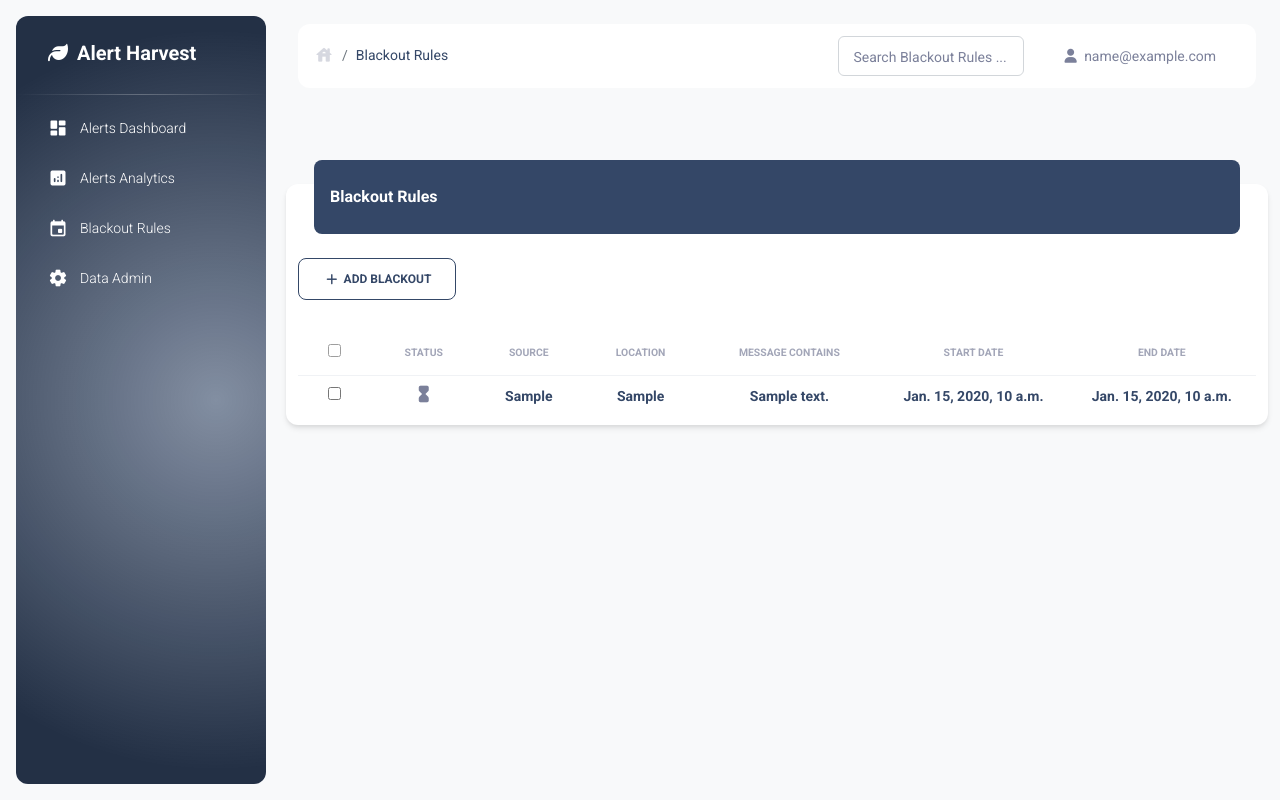
After one commit to gillesdelhaes/AlertHarvest, a Django app: page /viz/blackout_rules/ in a window 1280 px wide. The commit adds this page. Run offline with Django 5.2, Linux system fonts and the light colour scheme; a user stored in the database is signed in; tables that the repository leaves empty hold one stand-in row (values such as "Sample post"); parts of the project's set-up code (start-up, migrations or seed data) failed here and were passed over; some libraries are stand-ins or nearby versions.

Commit message:
Ground work for blackout rules handling

```diff
--- a/AlertHarvest/alerts_api/urls.py
+++ b/AlertHarvest/alerts_api/urls.py
@@ -11,4 +11,5 @@ urlpatterns = [
     path('unacknowledge_alert/<int:alert_id>/', views.unacknowledge_alert, name='unacknowledge_alert'),
     path('pin_alert/<int:alert_id>/', views.pin_alert, name='pin_alert'),
     path('unpin_alert/<int:alert_id>/', views.unpin_alert, name='unpin_alert'),
+    path('delete_blackout_bulk/', views.delete_blackout_bulk, name='delete_blackout_bulk'),
 ]
--- a/AlertHarvest/alerts_visualization/urls.py
+++ b/AlertHarvest/alerts_visualization/urls.py
@@ -16,4 +16,6 @@ urlpatterns = [
         template_name="accounts/password_change_done.html"
     ), name="password_change_done"),
     path('autosave_notes/', views.auto_save_notes, name='auto_save_notes'),
+    path('blackout_rules/', views.blackout_rules, name='blackout_rules'),
+    path('create_blackout_rule/', views.create_blackout_rule, name='create_blackout_rule'),
 ]
--- a/AlertHarvest/alerts_visualization/views.py
+++ b/AlertHarvest/alerts_visualization/views.py
@@ -1,15 +1,16 @@
-from django.shortcuts import render, get_object_or_404
+from django.shortcuts import render, get_object_or_404, redirect
 from django.db.models import Count, Q
 from django.utils import timezone
 from django.db import models
 from django.db.models.functions import TruncDate
-from alerts_api.models import Alert
+from alerts_api.models import Alert, BlackoutRule
 from datetime import datetime, timedelta
 from django.contrib.auth.decorators import login_required
 from django.views.decorators.http import require_POST
 from django.views.decorators.csrf import csrf_exempt
 from django.http import JsonResponse
 import json
+from .forms import BlackoutRuleForm
 
 def update_expired_status():
     now = datetime.now()
@@ -175,3 +176,35 @@ def auto_save_notes(request):
         return JsonResponse({'status': 'success', 'message': 'Auto-save successful'})
     except Exception as e:
         return JsonResponse({'status': 'error', 'message': str(e)}, status=500)
+
+@login_required
+def blackout_rules(request):
+    rules = BlackoutRule.objects.all().order_by('-start_date')
+
+    # Compute the current time
+    current_time = timezone.now()
+
+    # Annotate each rule with a status
+    for rule in rules:
+        if rule.end_date < current_time and rule.start_date < current_time:
+            rule.status_icon = 'expired'
+        elif rule.start_date <= current_time and current_time <= rule.end_date:
+            rule.status_icon = "active"
+        elif rule.start_date > current_time and rule.end_date > current_time:
+            rule.status_icon = "upcoming"
+        else:
+            rule.status_icon = "invalid"
+
+    return render(request, 'alerts_visualization/blackout_rules.html', {'rules': rules})
+
+@login_required
+def create_blackout_rule(request):
+    if request.method == 'POST':
+        form = BlackoutRuleForm(request.POST)
+        if form.is_valid():
+            form.save()
+            return redirect('viz:blackout_rules')  # Redirect to a page that lists blackout rules
+    else:
+        form = BlackoutRuleForm()
+
+    return render(request, 'alerts_visualization/create_blackout_rule.html', {'form': form})
--- a/AlertHarvest/static/js/dashboard.js
+++ b/AlertHarvest/static/js/dashboard.js
@@ -235,6 +235,42 @@ function unpinAlert(alertId) {
     });
 }
 
+// POTENTIALLY TO MOVE TO OWN FILE
+// Function to handle bulk acknowledgment
+function deleteSelectedBlackouts() {
+    var selectedAlerts = getSelectedAlerts();
+
+    // Prepare the JSON data with selected alert IDs
+    const requestData = {
+        rule_ids: selectedAlerts
+    };
+
+    // Send a PUT request using jQuery Ajax
+    $.ajax({
+        type: 'PUT',
+        url: '/api/delete_blackout_bulk/',
+        contentType: 'application/json',
+        data: JSON.stringify(requestData),
+        success: function (response) {
+            // Handle success response
+            console.log(response);
+            // Optionally update the UI or perform other actions on success
+
+            // Refresh the page after a short delay (e.g., 500 milliseconds)
+            setTimeout(function () {
+                location.reload();
+            }, 500);
+        },
+        error: function (error) {
+            // Handle error response
+            console.error(error);
+            // Optionally show an error message or perform other actions on error
+        }
+    });
+    console.log("Acknowledge selected alerts:", selectedAlerts);
+}
+
+
 //Search Function
 document.addEventListener("DOMContentLoaded", function() {
     var searchInput = document.getElementById("searchInput");
--- /dev/null
+++ b/AlertHarvest/templates/alerts_visualization/blackout_rules.html
@@ -0,0 +1,118 @@
+{% extends 'base.html' %}
+{% load static %}
+
+{% block breadcrumb %}
+<li class="breadcrumb-item text-sm text-dark active" aria-current="page">Blackout Rules</li>
+{% endblock breadcrumb %}
+
+{% block ExtraTopBar %}
+<div class="collapse navbar-collapse mt-sm-0 mt-2 me-md-0 me-sm-4" id="navbar">
+    <div class="ms-md-auto pe-md-3 d-flex align-items-center">
+      <div class="input-group input-group-outline">
+        <label class="form-label">Search Blackout Rules ...</label>
+        <input type="text" class="form-control" id="searchInput">
+      </div>
+</div>
+{% endblock ExtraTopBar %}
+
+
+
+{% block content %}
+<!-- Table of alerts-->
+<div class="container-fluid py-4">
+    <div class="row">
+        <div class="card my-4">
+          <div class="card-header p-0 position-relative mt-n4 mx-3 z-index-2">
+            <div class="bg-dark border-radius-lg pt-4 pb-3">
+              <h6 class="text-white text-capitalize ps-3">Blackout Rules</h6>
+            </div>
+          </div>
+          <div class="card-body px-0 pb-2">
+            <div class="table-responsive p-0">
+                {% comment %} <a href="{% url 'viz:create_blackout_rule' %}" class="btn btn-outline-dark me-2"><i class="material-icons">add</i>Add blackout</a>
+                <div id="bulkActionButtons" class="d-none mx-3 mb-3">
+                    <button class="btn btn-outline-danger me-2" onclick="deleteSelectedBlackouts()">
+                        <i class="material-icons">checklist</i> Delete selection
+                    </button>
+                    {% comment %} <button class="btn btn-outline-primary me-2" onclick="closeSelectedAlerts()">
+                        <i class="material-icons">inventory_2</i> Archive selection
+                    </button>
+                </div> {% endcomment %}
+
+
+                <div class="d-flex justify-content-between align-items-center mb-3">
+                    <!-- Buttons -->
+                    <div>
+                        <a href="{% url 'viz:create_blackout_rule' %}" class="btn btn-outline-dark me-2">
+                            <i class="material-icons">add</i> Add blackout
+                        </a>
+                        <div id="bulkActionButtons" class="d-none d-inline">
+                            <button class="btn btn-outline-danger me-2" onclick="deleteSelectedBlackouts()">
+                                <i class="material-icons">delete</i> Delete selection
+                            </button>
+                        </div>
+                    </div>
+                </div>
+
+              <table class="table align-items-center mb-0 table-hover">
+                <thead>
+                  <tr>
+                     <!-- Add a new th for the checkbox -->
+                     <th class="text-center text-uppercase text-secondary text-xxs font-weight-bolder opacity-7">
+                        <input type="checkbox" id="selectAllCheckbox">
+                    </th>
+                    <th class="text-center text-uppercase text-secondary text-xxs font-weight-bolder opacity-7">Status</th>
+                    <th class="text-center text-uppercase text-secondary text-xxs font-weight-bolder opacity-7">Source</th>
+                    <th class="text-center text-uppercase text-secondary text-xxs font-weight-bolder opacity-7">Location</th>
+                    <th class="text-center text-uppercase text-secondary text-xxs font-weight-bolder opacity-7">Message Contains</th>
+                    <th class="text-center text-uppercase text-secondary text-xxs font-weight-bolder opacity-7">Start Date</th>
+                    <th class="text-center text-uppercase text-secondary text-xxs font-weight-bolder opacity-7">End Date</th>
+                  </tr>
+                </thead>
+                <tbody>
+                  {% for rule in rules %}
+                  <tr class="alert-row" data-alert-id="{{ rule.id }}">
+                    <td class="align-middle text-center text-xxs">
+                        <input name="checkbox-alert" type="checkbox" class="alert-checkbox" data-alert-id="{{ rule.id }}">
+                    </td>
+                    <td class="align-middle text-center text-xxs">
+                        {% if rule.status_icon == 'expired' %}
+                        <i class="material-icons">hourglass_full</i>  <!-- Icon 1 -->
+                        {% elif rule.status_icon == 'active' %}
+                            <i class="material-icons">cell_tower</i> <!-- Icon 2 -->
+                        {% elif rule.status_icon == 'upcoming' %}
+                            <i class="material-icons">upcoming</i> <!-- Icon 3 -->
+                        {% endif %}
+                    </td>
+                    <td class="align-middle text-dark text-center text-sm">
+                      <p class="text-sm font-weight-bold mb-0">{{ rule.source | default:"Any" }}</p>
+                    </td>
+                    <td class="align-middle text-dark text-center text-sm">
+                      <p class="text-sm font-weight-bold mb-0">{{ rule.location| default:"Any" }}</p>
+                    </td>
+                    <td class="align-middle text-dark text-center text-sm">
+                        <p class="text-sm font-weight-bold mb-0">{{ rule.message_contains_word | default:"Any" }}</p>
+                    </td>
+                    <td class="align-middle text-dark text-center text-sm">
+                        <p class="text-sm font-weight-bold mb-0">{{ rule.start_date }}</p>
+                    </td>
+                    <td class="align-middle text-dark text-center text-sm">
+                        <p class="text-sm font-weight-bold mb-0">{{ rule.end_date }}</p>
+                    </td>
+                  </tr>
+                  {% endfor %}
+                </tbody>
+              </table>
+            </div>
+          </div>
+        </div>
+      </div>
+    </div>
+  </div>
+</div>
+{% endblock content %}
+
+{% block extrascripts %}
+<!-- Include the custom.js file -->
+<script src="{% static 'js/dashboard.js' %}"></script>
+{% endblock extrascripts %}
--- a/AlertHarvest/templates/base.html
+++ b/AlertHarvest/templates/base.html
@@ -74,6 +74,15 @@
                   <i class="material-icons opacity-10">analytics</i>
                 </div>
               <span class="nav-link-text ms-1">Alerts Analytics</span>
+            </a>
+          </li>
+
+          <li class="nav-item">
+            <a class="nav-link text-white {% if request.resolver_match.view_name == 'viz:blackout_ules' %}bg-gradient-secondary{% endif %}" href="{% url 'viz:blackout_rules' %}">
+                <div class="text-white text-center me-2 d-flex align-items-center justify-content-center">
+                  <i class="material-icons opacity-10">event</i>
+                </div>
+              <span class="nav-link-text ms-1">Blackout Rules</span>
             </a>
           </li>
 
```
Also changed, not shown: AlertHarvest/alerts_api/views.py (+21 -0 lines), AlertHarvest/alerts_visualization/forms.py (added, +22 -0 lines), AlertHarvest/templates/alerts_visualization/create_blackout_rule.html (added, +78 -0 lines), AlertHarvest/templates/alerts_visualization/dashboard.html (+0 -8 lines).
